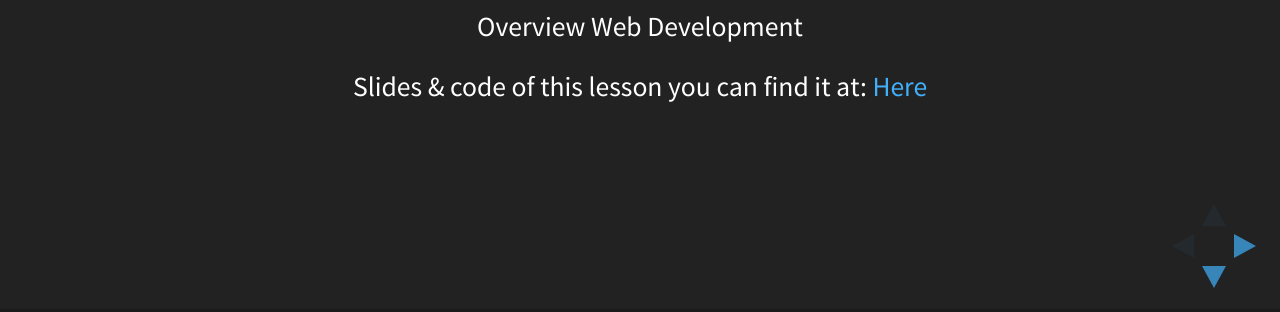
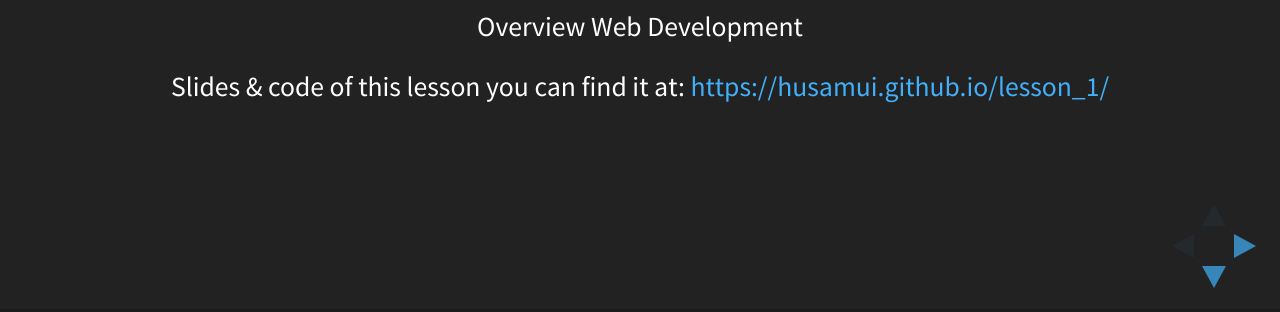
Before and after one commit to Husamui/Husamui.github.io, a website: page lesson_1/index.html in a window 1280 px wide. Shown: the part 488-800 px from the top of the page. Drawn offline with Linux system fonts and the light colour scheme.

Commit message:
update slides url

```diff
--- a/lesson_1/index.html
+++ b/lesson_1/index.html
@@ -36,7 +36,7 @@
                     <p>
                         <small>Overview Web Development</small>
                         <br />
-                        <small>Slides & code of this lesson you can find it at: <a href="#">Here</a></small>
+                        <small>Slides & code of this lesson you can find it at: <a href="https://husamui.github.io/lesson_1/">https://husamui.github.io/lesson_1/</a></small>
                     </p>
                 </section>
 
```
Also changed, not shown: 1 other file.
